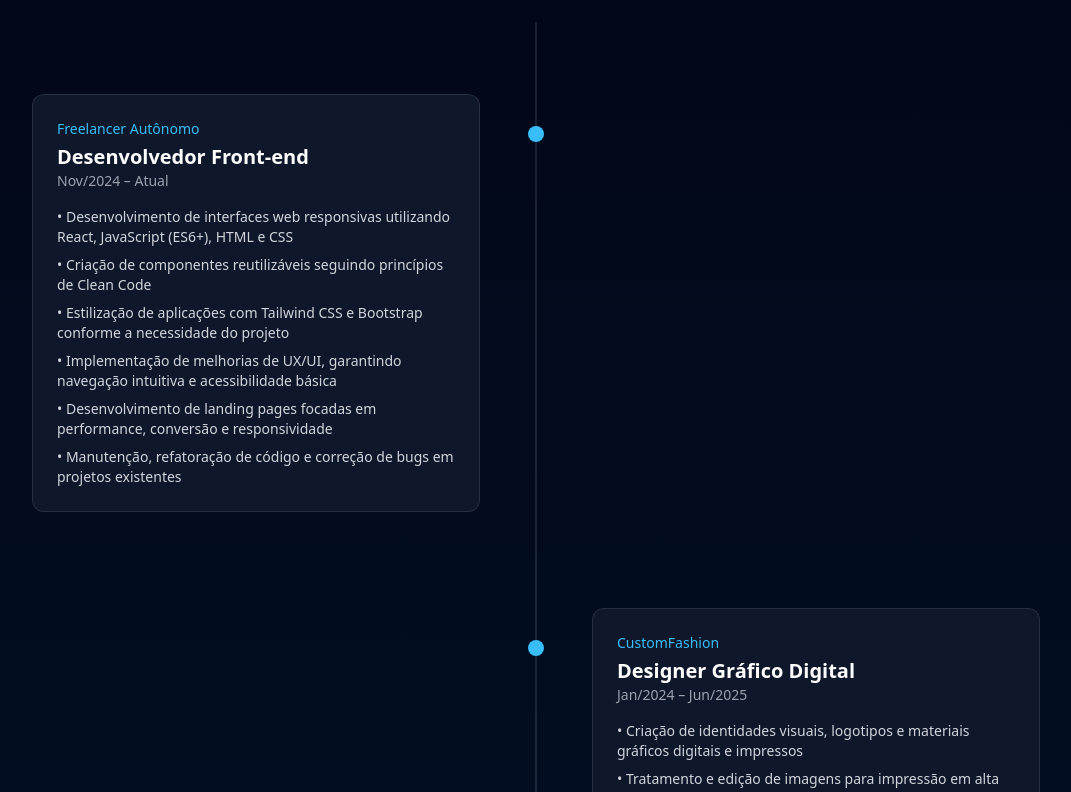
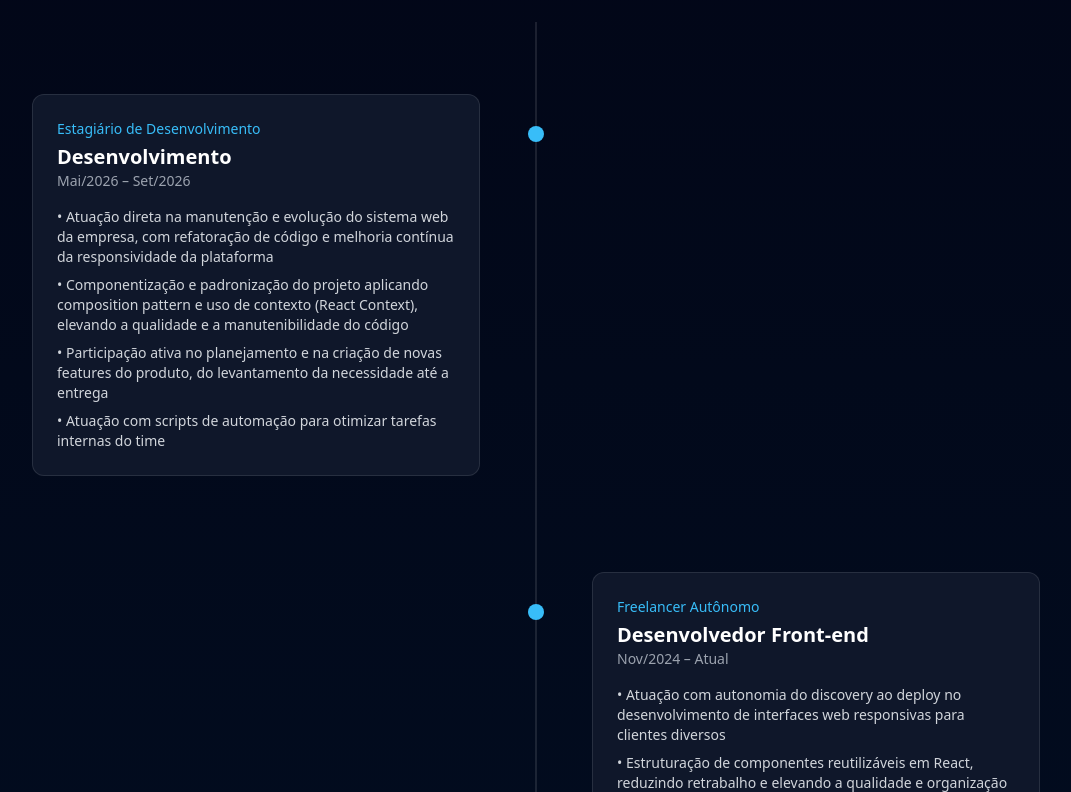
Before and after one commit to mikaeljuliao/projeto-portfolio-react, a React (Vite) app: page / in a window 1280 px wide. Shown: the part 5228-6020 px from the top of the page, without its empty margins (104-1175 px from the left). Built offline with nearby package versions, Linux system fonts and the light colour scheme.

Commit message:
feat: atualiza experiencia profissional

```diff
--- a/src/componentes/Experiencia.jsx
+++ b/src/componentes/Experiencia.jsx
@@ -3,16 +3,27 @@ import React from "react";
 export default function Experiencia() {
  const experiencias = [
     {
+      empresa: "Estagiário de Desenvolvimento",
+      cargo: "Desenvolvimento",
+      periodo: "Mai/2026 – Set/2026",
+      descricao: [
+        "Atuação direta na manutenção e evolução do sistema web da empresa, com refatoração de código e melhoria contínua da responsividade da plataforma",
+        "Componentização e padronização do projeto aplicando composition pattern e uso de contexto (React Context), elevando a qualidade e a manutenibilidade do código",
+        "Participação ativa no planejamento e na criação de novas features do produto, do levantamento da necessidade até a entrega",
+        "Atuação com scripts de automação para otimizar tarefas internas do time"
+      ]
+    },
+    {
       empresa: "Freelancer Autônomo",
       cargo: "Desenvolvedor Front-end",
       periodo: "Nov/2024 – Atual",
       descricao: [
-        "Desenvolvimento de interfaces web responsivas utilizando React, JavaScript (ES6+), HTML e CSS",
-        "Criação de componentes reutilizáveis seguindo princípios de Clean Code",
-        "Estilização de aplicações com Tailwind CSS e Bootstrap conforme a necessidade do projeto",
-        "Implementação de melhorias de UX/UI, garantindo navegação intuitiva e acessibilidade básica",
-        "Desenvolvimento de landing pages focadas em performance, conversão e responsividade",
-        "Manutenção, refatoração de código e correção de bugs em projetos existentes"
+        "Atuação com autonomia do discovery ao deploy no desenvolvimento de interfaces web responsivas para clientes diversos",
+        "Estruturação de componentes reutilizáveis em React, reduzindo retrabalho e elevando a qualidade e organização do código",
+        "Desenvolvimento de landing pages de alta performance, com foco em velocidade de carregamento e otimização para SEO",
+        "Criação de automações e agentes com n8n para otimizar processos de clientes",
+        "Correção de bugs e refatorações que aumentam a estabilidade e a performance das aplicações",
+        "Atuação também na arquitetura de software dos projetos entregues"
       ]
     },
     {
@@ -64,7 +75,9 @@ export default function Experiencia() {
               {/* CARD */}
               <div
                 className={`relative z-30 w-full lg:max-w-md bg-slate-900 border border-white/10 rounded-xl p-6
-                  ${esquerda ? "lg:translate-x-12" : "lg:-translate-x-12"}
+                  ${
+                    esquerda ? "lg:translate-x-12" : "lg:-translate-x-12"
+                  }
                 `}
               >
                 <span className="text-sky-400 text-sm block mb-1">
```
